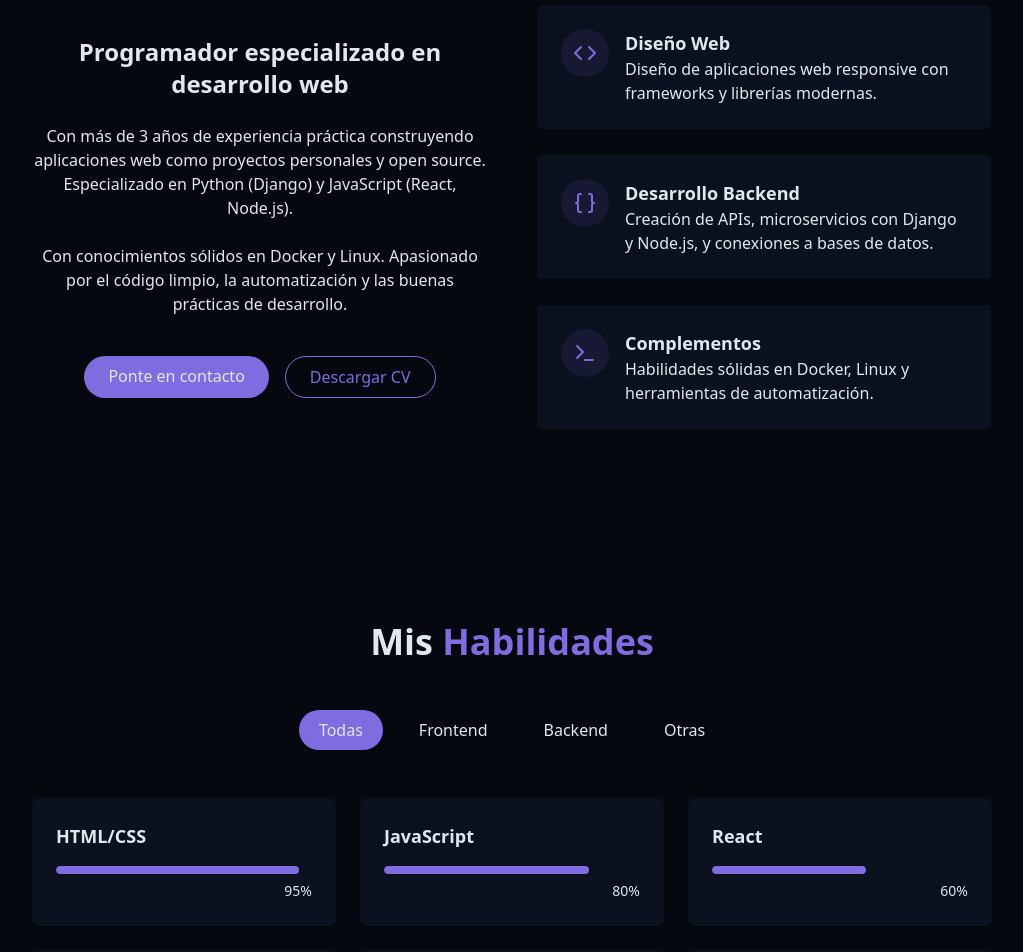
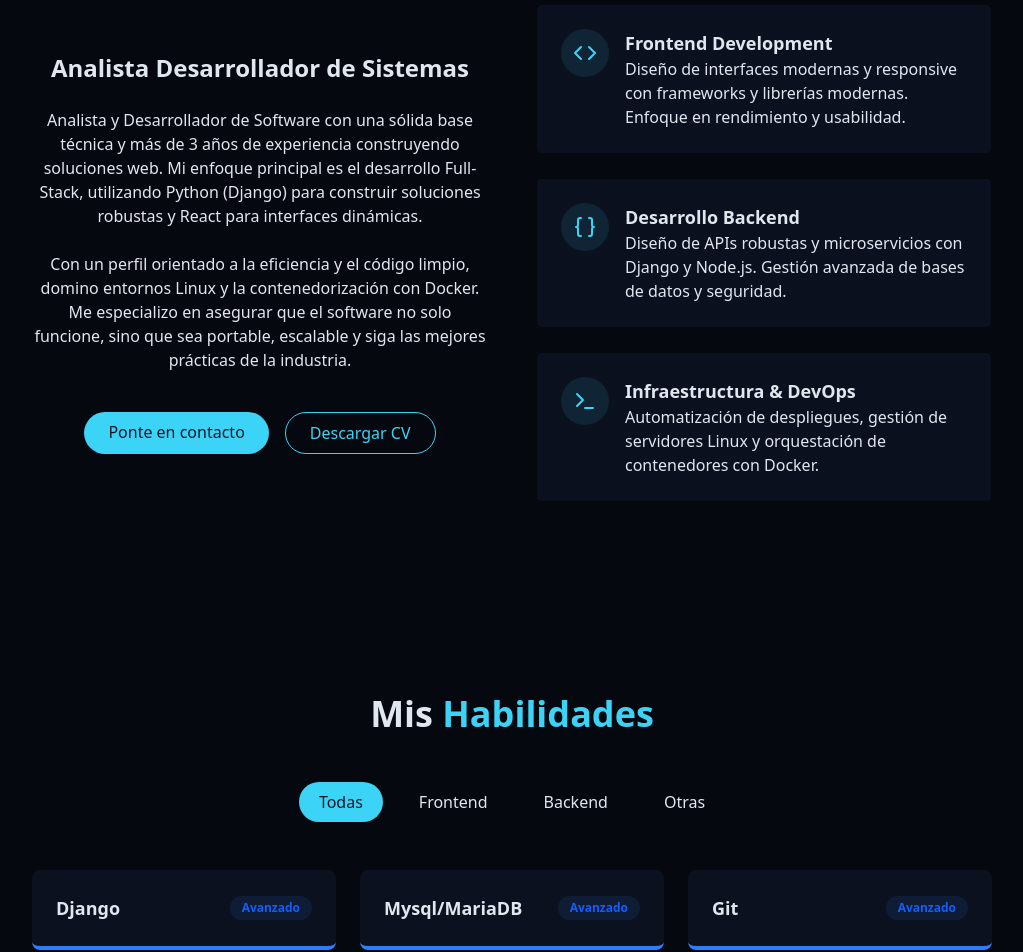
Before and after one commit to DeusNoctifer/Portafolio-React-Tailwind, a React (Vite) app: page / in a window 1280 px wide. Shown: the part 980-1932 px from the top of the page, without its empty margins (128-1151 px from the left). Built offline with nearby package versions, Linux system fonts and the light colour scheme.

Commit message:
Cambio de textos y color principal

```diff
--- a/src/components/AboutMe.jsx
+++ b/src/components/AboutMe.jsx
@@ -13,21 +13,22 @@ export const AboutSection = () => {
                 <div className="grid grid-cols-1 md:grid-cols-2 gap-12 items-center">
                     <div className="space-y-6">
                         <h3 className="text-2xl font-semibold">
-                            Programador especializado en desarrollo web
+                            Analista Desarrollador de Sistemas
                         </h3>
 
                         <p className="text-muted-foreground">
-                            Con más de 3 años de
-                            experiencia práctica construyendo aplicaciones web
-                            como proyectos personales y open source.
-                            Especializado en Python (Django) y JavaScript
-                            (React, Node.js).
+                            Analista y Desarrollador de Software con una sólida base técnica
+                            y más de 3 años de experiencia construyendo soluciones web.
+                            Mi enfoque principal es el desarrollo Full-Stack,
+                            utilizando Python (Django) para construir soluciones robustas
+                            y React para interfaces dinámicas.
                         </p>
 
                         <p className="text-muted-foreground">
-                            Con conocimientos sólidos en
-                            Docker y Linux. Apasionado por el código limpio, la
-                            automatización y las buenas prácticas de desarrollo.
+                            Con un perfil orientado a la eficiencia y el código limpio,
+                            domino entornos Linux y la contenedorización con Docker.
+                            Me especializo en asegurar que el software no solo funcione,
+                            sino que sea portable, escalable y siga las mejores prácticas de la industria.
                         </p>
 
                         <div className="flex flex-col sm:flex-row gap-4 pt-4 justify-center">
@@ -53,9 +54,9 @@ export const AboutSection = () => {
                                     <Code className="h-6 w-6 text-primary" />
                                 </div>
                                 <div className="text-left">
-                                    <h4 className="font-semibold text-lg"> Diseño Web </h4>
+                                    <h4 className="font-semibold text-lg"> Frontend Development </h4>
                                     <p className="text-muted-foreground">
-                                        Diseño de aplicaciones web responsive con frameworks y librerías modernas.
+                                        Diseño de interfaces modernas y responsive con frameworks y librerías modernas. Enfoque en rendimiento y usabilidad.
                                     </p>
                                 </div>
                             </div>
@@ -68,7 +69,7 @@ export const AboutSection = () => {
                                 <div className="text-left">
                                     <h4 className="font-semibold text-lg">Desarrollo Backend</h4>
                                     <p className="text-muted-foreground">
-                                        Creación de APIs, microservicios con Django y Node.js, y conexiones a bases de datos.
+                                        Diseño de APIs robustas y microservicios con Django y Node.js. Gestión avanzada de bases de datos y seguridad.
                                     </p>
                                 </div>
                             </div>
@@ -80,9 +81,9 @@ export const AboutSection = () => {
                                 </div>
 
                                 <div className="text-left">
-                                    <h4 className="font-semibold text-lg">Complementos</h4>
+                                    <h4 className="font-semibold text-lg">Infraestructura & DevOps</h4>
                                     <p className="text-muted-foreground">
-                                        Habilidades sólidas en Docker, Linux y herramientas de automatización.
+                                        Automatización de despliegues, gestión de servidores Linux y orquestación de contenedores con Docker.
                                     </p>
                                 </div>
                             </div>
--- a/src/components/MainSection.jsx
+++ b/src/components/MainSection.jsx
@@ -19,7 +19,7 @@ export const MainSection = () => {
                 </h1>
 
                 <p className="text-lg md:text-xl text-muted-foreground max-2-2xl mx-auto opacity-0 animate-fade-in-delay-3">
-                    Desarrollador de software con tecnologías modernas. Especializado en crear aplicaciones web hermosas y funcionales.
+                    Software Developer especializado en soluciones integrales con arquitecturas escalables. Apasionado por la optimización de procesos, el análisis de software y la infraestructura moderna.
                 </p>
 
                 <div className="pt-4 opacity-0 animate-fade-in-delay-4">
--- a/src/components/SkillsSection.jsx
+++ b/src/components/SkillsSection.jsx
@@ -2,12 +2,13 @@ import { useState } from "react";
 import { cn } from "@/lib/utils";
 
 const skills = [
+
   // Frontend
-  { name: "HTML/CSS", level: 95, category: "frontend" },
+  { name: "HTML/CSS", level: 86, category: "frontend" },
   { name: "JavaScript", level: 80, category: "frontend" },
   { name: "React", level: 60, category: "frontend" },
   { name: "TypeScript", level: 70, category: "frontend" },
-  { name: "Tailwind CSS", level: 90, category: "frontend" },
+  { name: "Tailwind CSS", level: 86, category: "frontend" },
 
   // Backend
   { name: "Django", level: 90, category: "backend" },
@@ -16,21 +17,50 @@ const skills = [
   { name: "Express", level: 80, category: "backend" },
   { name: "Mysql/MariaDB", level: 90, category: "backend" },
   { name: "PostgreSQL", level: 80, category: "backend" },
+  { name: "BigQuery", level: 80, category: "backend" },
+  { name: "Apps Script", level: 80, category: "backend" },
 
   // otras
-  { name: "Git", level: 95, category: "otras" },
+  { name: "Git", level: 90, category: "otras" },
   { name: "Docker", level: 80, category: "otras" },
-  { name: "Linux", level: 95, category: "otras" },
+  { name: "Linux", level: 90, category: "otras" },
+  { name: "MuleSoft AnyPoint", level: 80, category: "otras" },
 ];
 
 const categories = ["todas", "frontend", "backend", "otras"];
 
+const getSkillTier = (level) => {
+  if (level <= 70) {
+    return {
+      label: "Intermedio",
+      colorText: "text-slate-500 dark:text-slate-400",
+      colorBg: "bg-slate-500/10",
+      colorBorder: "border-slate-500/20",
+    };
+  }
+  if (level <= 85) {
+    return {
+      label: "Sólido",
+      colorText: "text-teal-600 dark:text-teal-500",
+      colorBg: "bg-teal-500/10",
+      colorBorder: "border-teal-500/50",
+    };
+  }
+  return {
+    label: "Avanzado",
+    colorText: "text-blue-600 dark:text-blue-500",
+    colorBg: "bg-blue-500/10",
+    colorBorder: "border-blue-500",
+  };
+};
+
 export const SkillsSection = () => {
   const [activeCategory, setActiveCategory] = useState("todas");
 
-  const filteredSkills = skills.filter(
-    (skill) => activeCategory === "todas" || skill.category === activeCategory
-  );
+  const filteredSkills = skills
+    .filter((skill) => activeCategory === "todas" || skill.category === activeCategory)
+    .sort((a, b) => b.level - a.level);
+
   return (
     <section id="skills" className="py-24 px-4 relative bg-secondary/30">
       <div className="container mx-auto max-w-5xl">
@@ -47,7 +77,7 @@ export const SkillsSection = () => {
                 "px-5 py-2 rounded-full transition-colors duration-300 capitalize",
                 activeCategory === category
                   ? "bg-primary text-primary-foreground"
-                  : "bg-secondary/70 text-forefround hover:bd-secondary"
+                  : "bg-secondary/70 text-foreground hover:bg-secondary"
               )}
             >
               {category}
@@ -56,28 +86,33 @@ export const SkillsSection = () => {
         </div>
 
         <div className="grid grid-cols-1 sm:grid-cols-2 lg:grid-cols-3 gap-6">
-          {filteredSkills.map((skill, key) => (
+          {filteredSkills.map((skill, key) => {
+            const tier = getSkillTier(skill.level);
+
+            return (
               <div
                 key={key}
-              className="bg-card p-6 rounded-lg shadow-xs card-hover"
+                className={cn(
+                  "bg-card p-6 rounded-lg shadow-xs card-hover border-b-4 transition-all duration-300",
+                  tier.colorBorder
+                )}
               >
-              <div className="text-left mb-4">
-                <h3 className="font-semibold text-lg"> {skill.name}</h3>
-              </div>
-              <div className="w-full bg-secondary/50 h-2 rounded-full overflow-hidden">
-                <div
-                  className="bg-primary h-2 rounded-full origin-left animate-[grow_1.5s_ease-out]"
-                  style={{ width: skill.level + "%" }}
-                />
-              </div>
+                <div className="flex justify-between items-center">
+                  <h3 className="font-semibold text-lg">{skill.name}</h3>
 
-              <div className="text-right mt-1">
-                <span className="text-sm text-muted-foreground">
-                  {skill.level}%
+                  <span
+                    className={cn(
+                      "text-xs font-semibold px-3 py-1 rounded-full",
+                      tier.colorBg,
+                      tier.colorText
+                    )}
+                  >
+                    {tier.label}
                   </span>
                 </div>
               </div>
-          ))}
+            );
+          })}
         </div>
       </div>
     </section>
--- a/src/components/StarBackground.jsx
+++ b/src/components/StarBackground.jsx
@@ -9,7 +9,6 @@ export const StarBackground = () => {
     generateStars();
     generateMeteors();
 
-    // Intervalo para regenerar meteoros cada 15 segundos
     meteorInterval.current = setInterval(() => {
       generateMeteors();
     }, 15000);
--- a/src/index.css
+++ b/src/index.css
@@ -69,8 +69,8 @@
 
     --card: 0 0% 100%;
 
-    --primary: 250 47% 60%;
-    --primary-foreground: 210 40% 98%;
+    --primary: 199 89% 48%;
+    --primary-foreground: 0 0% 100%;
 
     --border: 214 32% 91%;
   }
@@ -81,8 +81,8 @@
 
     --card: 222 47% 8%;
 
-    --primary: 250 65% 65%;
-    --primary-foreground: 213 31% 91%;
+    --primary: 191 91% 60%;
+    --primary-foreground: 222 47% 11%;
 
     --border: 217 33% 20%;
   }
```
Lines whose indentation alone changed are shown as unchanged.
